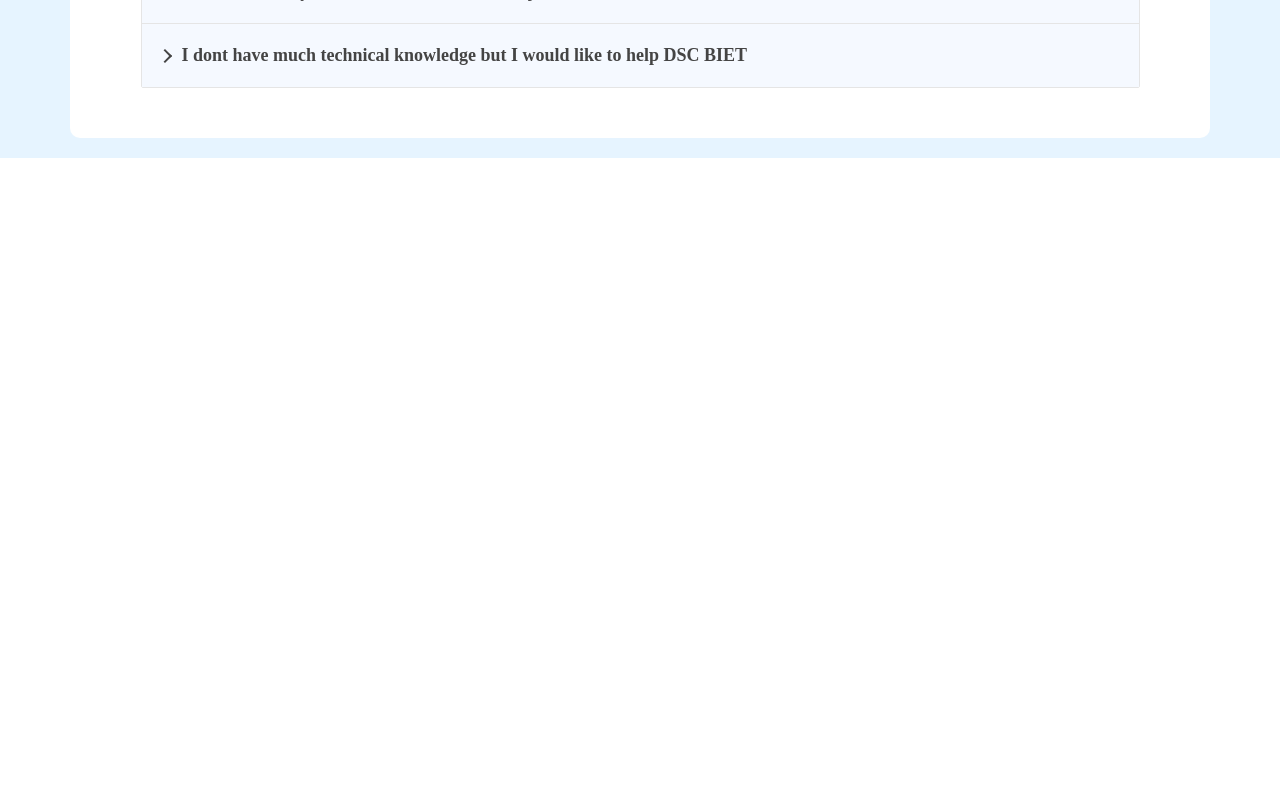
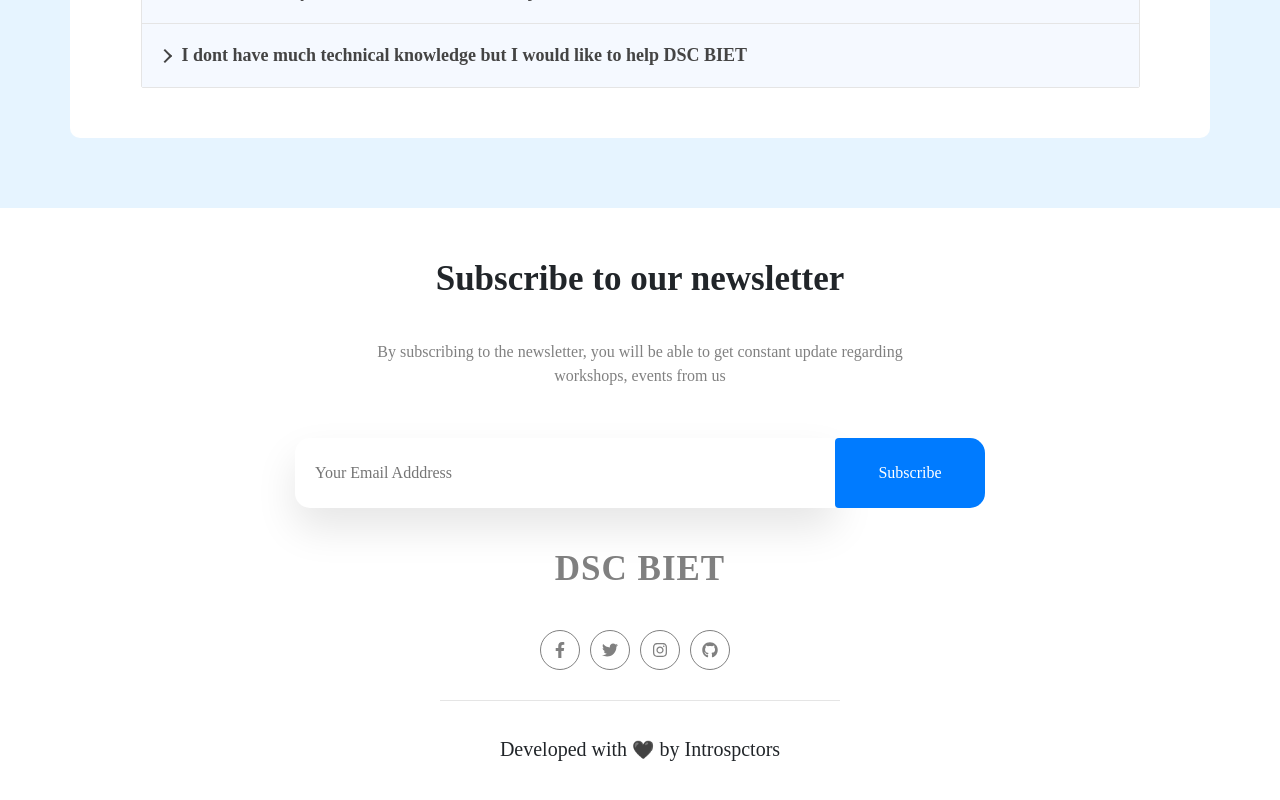
Before and after one commit to tech-introspectors/Google-DSC-BIET, a React (Create React App) app: page / in a window 1280 px wide. Shown: the part 4314-5114 px from the top of the page. Before the commit the page ends 4472 px from the top, so only its background shows below. Built offline with nearby package versions, Linux system fonts and the light colour scheme; a web font is replaced by a local one.

Commit message:
Added footer section

```diff
--- a/package.json
+++ b/package.json
@@ -12,6 +12,7 @@
     "react-accessible-accordion": "^3.3.3",
     "react-bootstrap": "^1.3.0",
     "react-dom": "^16.13.1",
+    "react-icons": "^3.11.0",
     "react-router": "^5.2.0",
     "react-router-dom": "^5.2.0",
     "react-scripts": "3.4.3"
@@ -23,7 +24,7 @@
     "build": "react-scripts build",
     "test": "react-scripts test",
     "eject": "react-scripts eject"
-   },
+  },
   "eslintConfig": {
     "extends": "react-app"
   },
--- /dev/null
+++ b/src/components/Footer.jsx
@@ -0,0 +1,85 @@
+import React from 'react';
+import { Link } from "react-router-dom";
+import { FaFacebookF, FaTwitter, FaInstagram, FaGithub  } from 'react-icons/fa';
+
+
+import Button from '../pages/Home/components/Button';
+import '../pages/Home/Home.css';
+
+
+const Footer = () => {
+
+    const subscribe_form = {
+        border: "none",
+        boxShadow : "0 20px 40px 0 rgba(0,0,0,.1)",
+        outline: "none",
+        borderTopLeftRadius: "15px",
+        borderBottomLeftRadius: "15px",
+        height: "70px",
+        paddingLeft: "20px",
+        fontWeight: 'normal'
+    }
+
+    return (
+        <>
+            <div id = "wave">
+            <div className="container footer">
+                <h2 className = "text-center">Subscribe to our newsletter</h2>
+                <p className = "text-center">
+                By subscribing to the newsletter, you will be able
+                to get constant update regarding <br/>workshops, events from us
+                </p>
+
+                <div className="col-lg-12 col-sm-12 custome_form">
+                    <input className = "col-lg-6 form_input" style = {subscribe_form} type="text" placeholder = "Your Email Adddress"/>
+                    <Button
+                    btn_customStyle = "custom_btn"
+                    text = "Subscribe"
+                    column = "12"
+                    buttonSize = '70px'
+                    buttonWidth = '150px'
+                    TopRight_Radius = '15px'
+                    BottomRight_Radius = '15px'
+                    />
+                </div>
+
+                <Link  to="/" className = "link">
+                    <h1 className = "text-center logo">DSC BIET</h1>
+                </Link>
+
+                 <div className = "d-flex justify-content-center">
+                    <div>
+                        <a className = "social_media" href="#" target = "_black">
+                            <FaFacebookF  className = "icon"/>
+                        </a>
+                    </div>
+
+                    <div>
+                        <a className = "social_media" href="#" target = "_black">
+                            <FaTwitter  className = "icon" />
+                        </a>
+                    </div>
+
+                    <div>
+                        <a className = "social_media" href="#" target = "_black">
+                            <FaInstagram  className = "icon" />
+                        </a>
+                    </div>
+                    <div>
+                        <a className = "social_media" href="#" target = "_black">
+                            <FaGithub  className = "icon" />
+                        </a>
+                    </div>
+                </div>
+                <hr className = "col-4 m-auto"/>
+                <h5 className = "text-center">Developed with <span style = {{fontSize: "18px"}}>🖤</span> by Introspctors</h5>
+            </div>
+            </div>
+        </>
+    );
+}
+
+
+
+
+export default Footer;
--- a/src/components/HeroSection.css
+++ b/src/components/HeroSection.css
@@ -28,6 +28,7 @@
   font-size: 16px;
   line-height: 24px;
   color: gray;
+
 }
 
 .home__hero-img-wrapper {
--- a/src/pages/Home/Home.css
+++ b/src/pages/Home/Home.css
@@ -58,6 +58,7 @@
   border-radius: 10px;
   padding: 50px;
   transition: .3s ease-in;
+  margin-bottom: 50px;
 }
 
 .faq_content{
@@ -82,3 +83,97 @@
 .accordion-content{
   color: grey;
 }
+
+
+/* Footer_style */
+
+.footer{
+  padding-top: 50px;
+  height: 90vh;
+}
+
+.footer h2{
+  font-weight: 600;
+  font-size: 35px;
+  margin-bottom: 40px;
+}
+
+.footer .custome_form{
+  display: flex;
+  justify-content: center;
+}
+.footer .custom_btn{
+  border: none !important;
+}
+
+.footer p{
+  color: grey;
+  margin-bottom: 50px;
+}
+
+.footer .logo{
+  color: grey;
+  font-weight: 600;
+  font-size: 35px;
+  margin: 40px;
+  letter-spacing: 1px;
+  text-align: center;
+}
+
+.footer .link{
+  text-decoration: none;
+}
+
+.footer h3{
+  font-size: 1.25rem;
+}
+
+.footer .social_media{
+  color: gray;
+  font-size: 16px;
+  display: flex;
+  justify-content: center;
+  align-items: center;
+  flex-direction: column;
+  padding: 10px;
+  border: 1px solid gray;
+  border-radius: 50%;
+  width: 40px;
+  height: 40px;
+  margin-right: 10px;
+  margin-bottom: 30px;
+
+}
+
+.footer .social_media:hover{
+  background-color: blue;
+  color: #fff;
+  border: none;
+  transition: 0.3s ease-out;
+}
+.footer h5{
+  line-height: 12vh;
+}
+
+@media screen and (max-width: 992px){
+  .footer .custome_form{
+    display: block;
+    justify-content: center;
+    font-size: 20px;
+
+  }
+  .footer .form_input{
+    border-radius: 15px;
+  }
+
+  .footer .custom_btn{
+    width: 100% !important;
+    margin-top: 20px;
+    border-radius: 15px !important;
+    font-size: 24px;
+    font-weight: 600;
+    box-shadow: 0 20px 40px 0 rgba(0,0,0,.1);
+    outline: none !important;
+    border: none;
+  }
+}
--- a/src/pages/Home/Home.jsx
+++ b/src/pages/Home/Home.jsx
@@ -12,8 +12,11 @@
 import Form from "../Home/components/Form";
 import Button from "./components/Button";
 import FaQ from "./components/FaQ";
+import Footer from "../../components/Footer";
 
 import "../Home/Home.css";
+
+
 
 
 
@@ -133,7 +136,7 @@
                   <Form placeholder="Branch*" />
                   <Form placeholder="Year*" />
                   <Form placeholder="Idea*" />
-                  <Button text="SUBMIT IDEA" buttonSize="50px" />
+                  <Button text="SUBMIT IDEA" column = "12" buttonSize="50px" />
                 </div>
               </div>
             </div>
@@ -152,6 +155,7 @@
 
 
         {/* Footer ----------------->>>>>  */}
+        <Footer />
       </div>
     </>
   );
--- a/src/pages/Home/components/Button.jsx
+++ b/src/pages/Home/components/Button.jsx
@@ -2,11 +2,21 @@
 import "../components/Button.css";
 
 export default function Button(props) {
+
+  const style  = {
+    height: `${props.buttonSize}`,
+    width: `${props.buttonWidth}`,
+    borderTopLeftRadius: `${props.TopLeft_Radius}`,
+    borderBottomLeftRadius: `${props.BottomLeft_Radius}`,
+    borderTopRightRadius: `${props.TopRight_Radius}`,
+    borderBottomRightRadius: `${props.BottomRight_Radius}`,
+
+  }
   return (
     <div>
       <button
-        className="col-lg-12 btn btn-primary btn_customStyle"
-        style={{ height: `${props.buttonSize}` }}
+        className={`col-lg-${props.column} btn btn-primary ${props.btn_customStyle}`}
+        style={style}
       >
         {props.text}
       </button>
```
Also changed, not shown: 1 other file (tests, documents, lock files or other folders).
